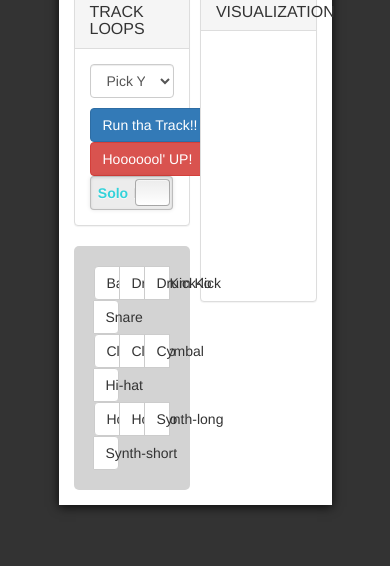
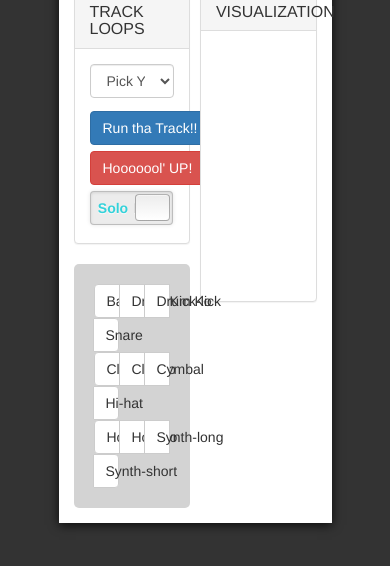
Before and after one commit to omariwallace/Got-Rhythm, a website: page views/index.html in a window 390 px wide. Shown: the part 158-724 px from the top of the page. Drawn offline with nearby package versions, Linux system fonts and the light colour scheme; files that its build step writes are made by us from their sources; no server answers.

Commit message:
minor button styling update for mobile view

```diff
--- a/public/stylesheets/style.css
+++ b/public/stylesheets/style.css
@@ -85,9 +85,8 @@ p {
   width: 100%;
 }
 
-canvas {
-  height: 100%;
-  width: 100%;
+.controls {
+  margin: 3px 0;
 }
 
 /********************************************/
--- a/views/index.html
+++ b/views/index.html
@@ -22,11 +22,11 @@
             <option>LegGo Piano</option>
             <option>Spaced Out</option>
           </select>
-        <button class="btn btn-primary" id="play">Run tha Track!!</button>
-        <button class="btn btn-danger" id="stop">Hooooool' UP!</button>
+        <button class="controls btn btn-primary" id="play">Run tha Track!!</button>
+        <button class="controls btn btn-danger" id="stop">Hooooool' UP!</button>
         <!-- http://cssdeck.com/labs/a-simple-css-switch -->
         <!-- Big Switch -->
-        <div class="btn btn-default Switch Off">
+        <div class="controls btn btn-default Switch Off">
           <div class="Toggle"></div>
         <span class="On">Solo</span>
         <span class="Off">Party</span>
```
